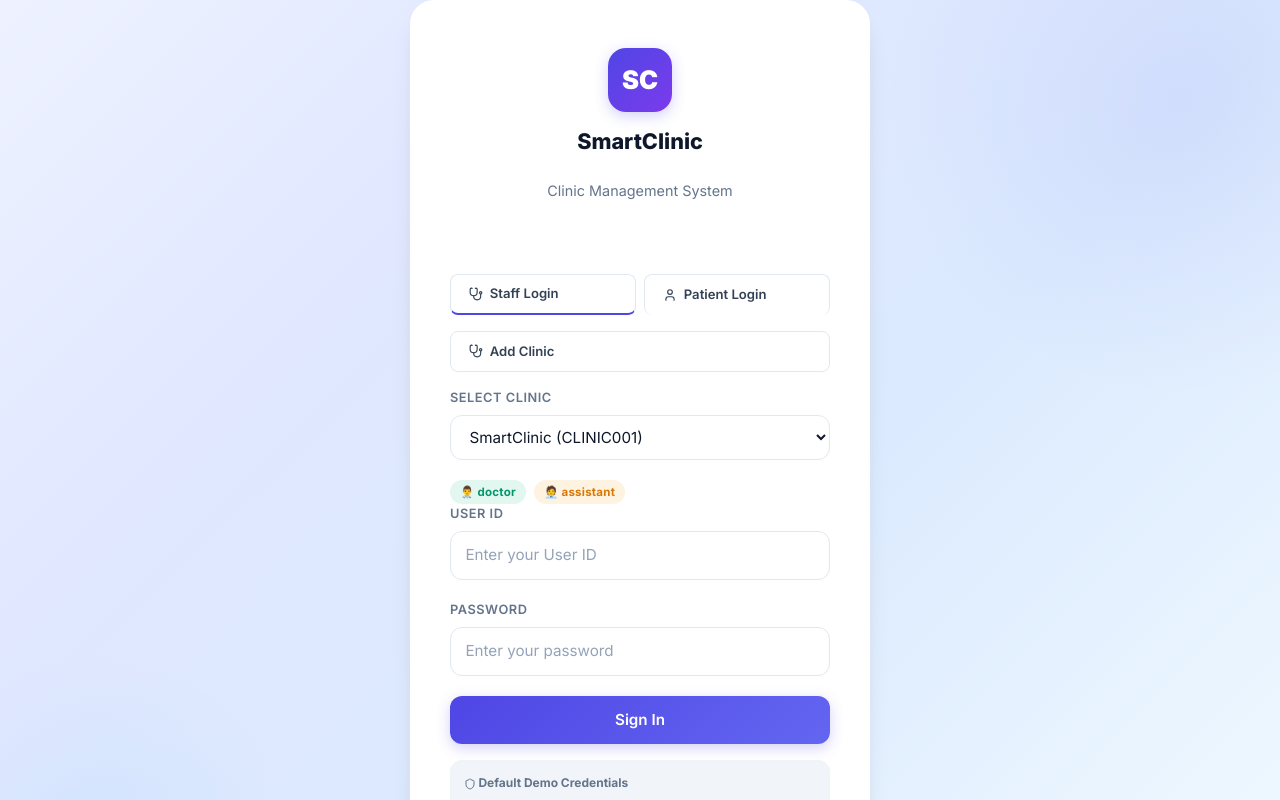
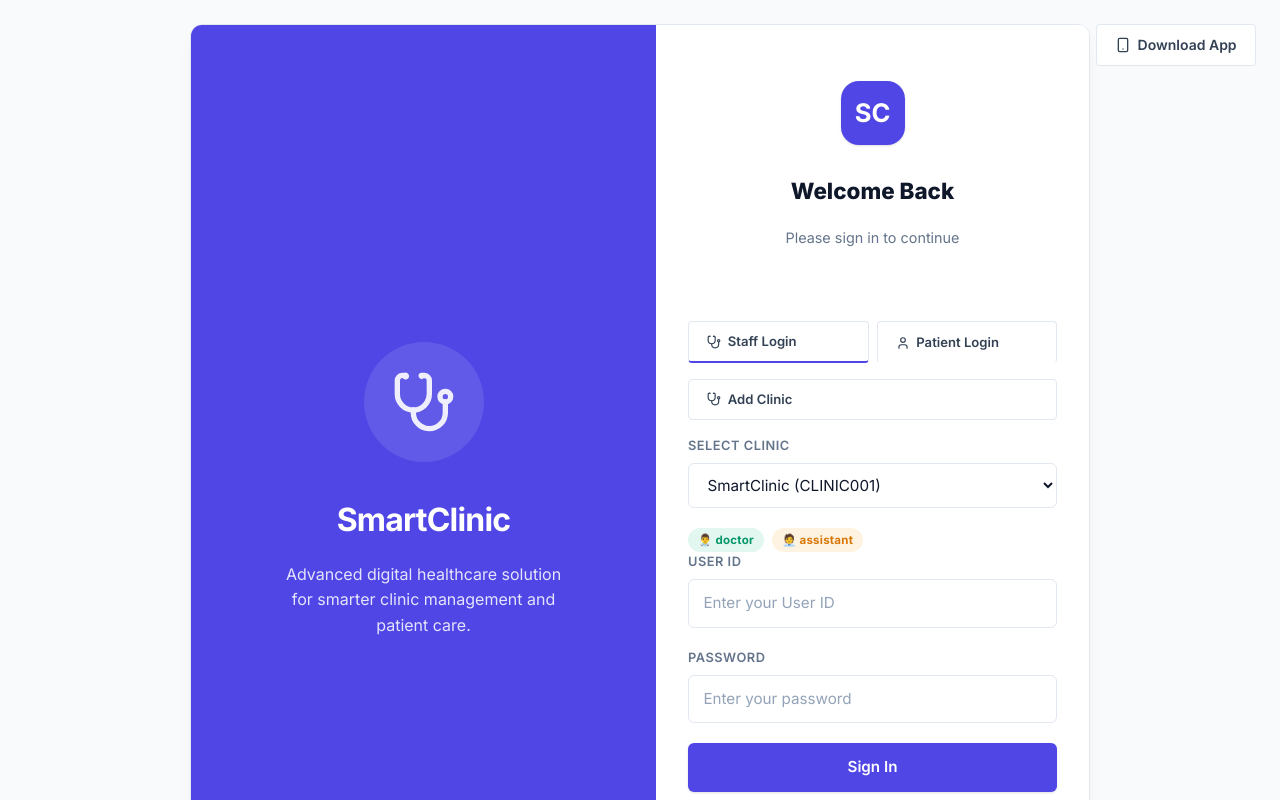
Before and after one commit to zemoo03/Clinic-Management-System, a React (Vite) app: page /login in a window 1280 px wide. Shown: the top 800 px of the page. Built offline with nearby package versions, Linux system fonts and the light colour scheme.

Commit message:
Refactor login UI for a cleaner SaaS aesthetic and add download app button

```diff
--- a/src/App.jsx
+++ b/src/App.jsx
@@ -3,7 +3,7 @@ import { AuthProvider, useAuth } from './context/AuthContext';
 import {
     LayoutDashboard, Users, Calendar, Wallet, BarChart3,
     Settings, LogOut, Stethoscope, UserCog, Shield, Pill, Package, FileText,
-    Syringe, Apple, ScanLine, Heart, User, Link2
+    Syringe, Apple, ScanLine, Heart, User, Link2, Smartphone, Download
 } from 'lucide-react';
 import { useEffect, useState } from 'react';
 import { ToastContainer } from './components/Toast';
@@ -399,6 +399,12 @@ const Login = () => {
 
     return (
         <div className="login-container">
+            {/* Download App Action */}
+            <div style={{ position: 'absolute', top: '1.5rem', right: '1.5rem', zIndex: 50 }}>
+                <button className="secondary-btn" onClick={() => alert("Downloading Mobile App...")} style={{ gap: '0.4rem' }}>
+                    <Smartphone size={16} /> <span className="hidden-mobile">Download App</span> <Download size={14} className="visible-mobile" />
+                </button>
+            </div>
             {/* ── Registration Modal ── */}
             {showRegister && (
                 <div className="modal-overlay" onClick={() => setShowRegister(false)}>
@@ -477,12 +483,25 @@ const Login = () => {
                 </div>
             )}
 
-            {/* ── Login Card ── */}
-            <div className="login-card animate-fade-in" style={{ maxWidth: 460 }}>
-                <div className="logo-container centered">
-                    <div className="logo-icon large">SC</div>
-                    <h2>SmartClinic</h2>
-                    <p className="login-subtitle">Clinic Management System</p>
+            {/* ── Login Split Layout ── */}
+            <div className="login-wrapper animate-fade-in">
+
+                {/* ── Branding Side ── */}
+                <div className="login-branding">
+                    <div className="branding-icon-container">
+                        <Stethoscope size={64} className="branding-icon" />
+                    </div>
+                    <h1>SmartClinic</h1>
+                    <p>Advanced digital healthcare solution for smarter clinic management and patient care.</p>
+                </div>
+
+                {/* ── Form Side ── */}
+                <div className="login-form-area">
+                    <div className="login-card">
+                        <div className="logo-container centered mb-6">
+                            <div className="logo-icon large" style={{ background: 'var(--primary)', color: 'white', marginBottom: '0.5rem' }}>SC</div>
+                            <h2 className="mt-2 text-xl font-bold">Welcome Back</h2>
+                            <p className="login-subtitle m-0 text-sm text-muted">Please sign in to continue</p>
                         </div>
 
                         <div className="flex gap-2 mb-4">
@@ -509,7 +528,7 @@ const Login = () => {
                             {!isPatientLogin && (
                                 <>
                                     {/* Entity Selector */}
-                            <div className="form-group">
+                                    <div className="form-group text-left">
                                         <label>Select Clinic</label>
                                         <select
                                             value={selectedEntityId}
@@ -533,13 +552,13 @@ const Login = () => {
                                 </>
                             )}
 
-                    <div className="form-group">
+                            <div className="form-group text-left">
                                 <label>{isPatientLogin ? 'Mobile Number / Patient ID' : 'User ID'}</label>
                                 <input required type="text" value={userId}
                                     onChange={(e) => setUserId(e.target.value)}
                                     placeholder={isPatientLogin ? "Enter mobile number or PAT001" : "Enter your User ID"} autoComplete="username" />
                             </div>
-                    <div className="form-group">
+                            <div className="form-group text-left">
                                 <label>{isPatientLogin ? 'Patient ID (Password)' : 'Password'}</label>
                                 <input required type="password" value={password}
                                     onChange={(e) => setPassword(e.target.value)}
@@ -566,6 +585,8 @@ const Login = () => {
                                 </p>
                             </div>
                         </form>
+                    </div>
+                </div>
             </div>
         </div>
     );
--- a/src/styles/index.css
+++ b/src/styles/index.css
@@ -8,20 +8,20 @@
     --primary: #4f46e5;
     --primary-hover: #4338ca;
     --primary-light: #eef2ff;
-    --primary-glow: rgba(79, 70, 229, 0.15);
+    --primary-glow: rgba(79, 70, 229, 0.05);
 
     /* Secondary & Accent */
     --secondary: #0ea5e9;
     --secondary-light: #e0f2fe;
-    --accent: #f43f5e;
+    --accent: #e11d48;
     --accent-light: #fff1f2;
-    --emerald: #10b981;
+    --emerald: #059669;
     --emerald-light: #d1fae5;
-    --amber: #f59e0b;
+    --amber: #d97706;
     --amber-light: #fef3c7;
 
     /* Neutrals */
-    --background: #f1f5f9;
+    --background: #f8fafc;
     --surface: #ffffff;
     --text-main: #0f172a;
     --text-secondary: #334155;
@@ -31,20 +31,20 @@
     --border-light: #f1f5f9;
 
     /* Shadows */
-    --shadow-xs: 0 1px 2px rgba(0, 0, 0, 0.04);
-    --shadow-sm: 0 1px 3px rgba(0, 0, 0, 0.06), 0 1px 2px rgba(0, 0, 0, 0.04);
-    --shadow-md: 0 4px 6px -1px rgba(0, 0, 0, 0.07), 0 2px 4px -2px rgba(0, 0, 0, 0.05);
-    --shadow-lg: 0 10px 15px -3px rgba(0, 0, 0, 0.08), 0 4px 6px -4px rgba(0, 0, 0, 0.04);
-    --shadow-xl: 0 20px 25px -5px rgba(0, 0, 0, 0.1), 0 8px 10px -6px rgba(0, 0, 0, 0.04);
-    --shadow-primary: 0 4px 14px rgba(79, 70, 229, 0.25);
-    --shadow-float: 0 8px 30px rgba(0, 0, 0, 0.12);
+    --shadow-xs: 0 1px 2px 0 rgba(0, 0, 0, 0.05);
+    --shadow-sm: 0 1px 3px 0 rgba(0, 0, 0, 0.1), 0 1px 2px -1px rgba(0, 0, 0, 0.1);
+    --shadow-md: 0 4px 6px -1px rgba(0, 0, 0, 0.1), 0 2px 4px -2px rgba(0, 0, 0, 0.1);
+    --shadow-lg: 0 10px 15px -3px rgba(0, 0, 0, 0.1), 0 4px 6px -4px rgba(0, 0, 0, 0.1);
+    --shadow-xl: 0 20px 25px -5px rgba(0, 0, 0, 0.1), 0 8px 10px -6px rgba(0, 0, 0, 0.1);
+    --shadow-primary: 0 4px 6px -1px rgba(79, 70, 229, 0.2), 0 2px 4px -2px rgba(79, 70, 229, 0.2);
+    --shadow-float: 0 12px 24px -6px rgba(0, 0, 0, 0.15);
 
     /* Dimensions */
-    --radius-sm: 0.5rem;
-    --radius: 0.75rem;
-    --radius-lg: 1rem;
-    --radius-xl: 1.25rem;
-    --radius-2xl: 1.5rem;
+    --radius-sm: 0.25rem;
+    --radius: 0.375rem;
+    --radius-lg: 0.5rem;
+    --radius-xl: 0.75rem;
+    --radius-2xl: 1rem;
     --radius-full: 9999px;
     --sidebar-width: 260px;
 
@@ -350,15 +350,15 @@ img {
 .logo-icon {
     width: 42px;
     height: 42px;
-    background: linear-gradient(135deg, var(--primary), #7c3aed);
+    background-color: var(--primary);
     color: white;
-    border-radius: 12px;
+    border-radius: 10px;
     display: flex;
     align-items: center;
     justify-content: center;
-    font-weight: 900;
+    font-weight: 700;
     font-size: 1.1rem;
-    box-shadow: var(--shadow-primary);
+    box-shadow: var(--shadow-sm);
     flex-shrink: 0;
 }
 
@@ -370,13 +370,10 @@ img {
 }
 
 .logo-text {
-    font-size: 1.25rem;
-    font-weight: 800;
-    background: linear-gradient(135deg, var(--primary), #7c3aed);
-    background-clip: text;
-    -webkit-background-clip: text;
-    -webkit-text-fill-color: transparent;
-    letter-spacing: -0.5px;
+    font-size: 1.2rem;
+    font-weight: 700;
+    color: var(--text-main);
+    letter-spacing: -0.025em;
 }
 
 /* ========================================
@@ -408,14 +405,13 @@ nav {
 }
 
 .nav-link.active {
-    background: var(--primary);
-    color: white;
-    box-shadow: var(--shadow-primary);
+    background: var(--primary-light);
+    color: var(--primary);
     font-weight: 600;
 }
 
 .nav-link.active:hover {
-    background: var(--primary-hover);
+    background: rgba(79, 70, 229, 0.15); /* Slightly darker primary-light on hover */
 }
 
 .nav-section-title {
@@ -479,13 +475,13 @@ nav {
    BUTTONS
    ======================================== */
 .primary-btn {
-    background: linear-gradient(135deg, var(--primary), #6366f1);
+    background-color: var(--primary);
     color: white;
     padding: 0.75rem 1.5rem;
     border-radius: var(--radius);
     font-weight: 600;
     font-size: 0.95rem;
-    box-shadow: var(--shadow-primary);
+    box-shadow: var(--shadow-sm);
     display: inline-flex;
     align-items: center;
     justify-content: center;
@@ -495,8 +491,7 @@ nav {
 }
 
 .primary-btn:hover {
-    transform: translateY(-1px);
-    box-shadow: 0 6px 20px rgba(79, 70, 229, 0.35);
+    background-color: var(--primary-hover);
 }
 
 .primary-btn:active {
@@ -504,13 +499,13 @@ nav {
 }
 
 .primary-btn-sm {
-    background: linear-gradient(135deg, var(--primary), #6366f1);
+    background-color: var(--primary);
     color: white;
     padding: 0.55rem 1.15rem;
     border-radius: var(--radius-sm);
     font-weight: 600;
     font-size: 0.875rem;
-    box-shadow: var(--shadow-primary);
+    box-shadow: var(--shadow-sm);
     display: inline-flex;
     align-items: center;
     gap: 0.4rem;
@@ -519,8 +514,7 @@ nav {
 }
 
 .primary-btn-sm:hover {
-    transform: translateY(-1px);
-    box-shadow: 0 4px 14px rgba(79, 70, 229, 0.3);
+    background-color: var(--primary-hover);
 }
 
 .secondary-btn {
@@ -628,16 +622,7 @@ nav {
 }
 
 .stat-card::after {
-    content: '';
-    position: absolute;
-    bottom: 0;
-    right: 0;
-    width: 80px;
-    height: 80px;
-    border-radius: 50%;
-    background: var(--primary-glow);
-    transform: translate(30%, 30%);
-    pointer-events: none;
+    display: none; /* Remove abstract glowing blob from stat cards */
 }
 
 .stat-card:hover {
@@ -646,7 +631,7 @@ nav {
 }
 
 .stat-card.luxury {
-    background: linear-gradient(135deg, #4f46e5 0%, #7c3aed 50%, #a855f7 100%);
+    background-color: var(--primary);
     color: white;
     border: none;
 }
@@ -743,7 +728,8 @@ nav {
 .form-group select:focus,
 .form-group textarea:focus {
     border-color: var(--primary);
-    box-shadow: 0 0 0 3px var(--primary-glow);
+    box-shadow: 0 0 0 3px rgba(79, 70, 229, 0.15);
+    outline: none;
 }
 
 .form-group input::placeholder,
@@ -855,7 +841,7 @@ nav {
 .patient-avatar {
     width: 48px;
     height: 48px;
-    background: linear-gradient(135deg, var(--primary-light), #dbeafe);
+    background-color: var(--primary-light);
     color: var(--primary);
     border-radius: 14px;
     display: flex;
@@ -1017,7 +1003,8 @@ nav {
 }
 
 .queue-list {
-    /* intentionally empty for structure */
+    display: flex;
+    flex-direction: column;
 }
 
 .queue-item {
@@ -1509,49 +1496,91 @@ nav {
     display: flex;
     align-items: center;
     justify-content: center;
-    background: linear-gradient(135deg, #eef2ff 0%, #e0e7ff 30%, #dbeafe 60%, #f0f9ff 100%);
+    background-color: #f8fafc; /* Clean solid background */
+    padding: 1.5rem;
     position: relative;
+}
+
+.login-wrapper {
+    display: flex;
+    width: 100%;
+    max-width: 900px;
+    min-height: 540px;
+    background: #ffffff;
+    border: 1px solid var(--border);
+    border-radius: 12px;
+    box-shadow: 0 10px 15px -3px rgba(0, 0, 0, 0.05), 0 4px 6px -2px rgba(0, 0, 0, 0.025);
     overflow: hidden;
 }
 
-.login-container::before {
-    content: '';
-    position: absolute;
-    width: 600px;
-    height: 600px;
-    background: radial-gradient(circle, rgba(79, 70, 229, 0.08) 0%, transparent 70%);
-    top: -200px;
-    right: -200px;
+.login-branding {
+    flex: 1;
+    display: none;
+    background-color: var(--primary);
+    color: white;
+    padding: 3rem;
+    flex-direction: column;
+    justify-content: center;
+    align-items: center;
+    text-align: center;
+}
+
+@media (min-width: 900px) {
+    .login-branding {
+        display: flex;
+    }
+}
+
+.branding-icon-container {
+    width: 120px;
+    height: 120px;
+    background-color: rgba(255, 255, 255, 0.1);
     border-radius: 50%;
-}
-
-.login-container::after {
-    content: '';
-    position: absolute;
-    width: 400px;
-    height: 400px;
-    background: radial-gradient(circle, rgba(14, 165, 233, 0.06) 0%, transparent 70%);
-    bottom: -150px;
-    left: -100px;
-    border-radius: 50%;
+    display: flex;
+    align-items: center;
+    justify-content: center;
+    margin-bottom: 2rem;
+}
+
+.branding-icon {
+    color: white;
+    opacity: 0.9;
+}
+
+.login-branding h1 {
+    font-size: 2rem;
+    font-weight: 700;
+    margin-bottom: 1rem;
+    letter-spacing: -0.025em;
+}
+
+.login-branding p {
+    font-size: 1rem;
+    opacity: 0.85;
+    font-weight: 400;
+    max-width: 300px;
+    line-height: 1.6;
+}
+
+.login-form-area {
+    flex: 1;
+    display: flex;
+    align-items: center;
+    justify-content: center;
+    padding: 3rem 2rem;
+    background: var(--surface);
 }
 
 .login-card {
-    padding: 2.5rem;
-    border-radius: var(--radius-2xl);
-    box-shadow: var(--shadow-xl);
     width: 100%;
-    max-width: 420px;
+    max-width: 400px;
     text-align: center;
-    background: var(--surface);
-    position: relative;
-    z-index: 1;
 }
 
 .login-card h2 {
-    font-size: 1.35rem;
+    font-size: 1.4rem;
     font-weight: 800;
-    margin-bottom: 0.5rem;
+    margin-bottom: 0.35rem;
     color: var(--text-main);
 }
 
@@ -2305,11 +2334,17 @@ nav {
         padding: 1.5rem;
         margin: 0.5rem;
         max-height: 85vh;
-    }
-
-    .login-card {
-        padding: 2rem 1.5rem;
+        width: calc(100% - 1rem); /* added explicitly for safe spacing */
+    }
+
+    .login-wrapper {
         margin: 1rem;
+        border-radius: var(--radius-xl);
+        min-height: auto;
+    }
+
+    .login-form-area {
+        padding: 2rem 1rem;
     }
 
     .toast-container {
@@ -2403,13 +2438,13 @@ nav {
 
 .sidebar-store .logo-icon.store-logo,
 .logo-icon.store-logo {
-    background: linear-gradient(135deg, #10b981, #059669);
+    background-color: var(--emerald);
 }
 
 .sidebar-store .nav-link.active {
-    background: linear-gradient(135deg, #10b981, #059669);
+    background-color: var(--emerald);
     color: white;
-    box-shadow: 0 4px 14px rgba(16, 185, 129, 0.3);
+    box-shadow: 0 4px 14px rgba(16, 185, 129, 0.2);
 }
 
 .sidebar-store .nav-link:hover:not(.active) {
@@ -2460,7 +2495,7 @@ nav {
    MEDICAL STORE — Login large logo variant
    ======================================== */
 .logo-icon.large.store-logo {
-    background: linear-gradient(135deg, #10b981, #059669);
+    background-color: var(--emerald);
 }
 
 /* Mobile responsive for entity toggle */
@@ -2700,19 +2735,19 @@ nav {
 }
 
 .doctor-badge {
-    background: linear-gradient(135deg, #eef2ff, #dbeafe);
+    background-color: var(--primary-light);
     color: var(--primary);
     border: 1px solid rgba(79, 70, 229, 0.12);
 }
 
 .assistant-badge {
-    background: linear-gradient(135deg, #d1fae5, #a7f3d0);
+    background-color: var(--emerald-light);
     color: #065f46;
     border: 1px solid rgba(16, 185, 129, 0.15);
 }
 
 .pharmacist-badge {
-    background: linear-gradient(135deg, #d1fae5, #6ee7b7);
+    background-color: var(--emerald-light);
     color: #047857;
     border: 1px solid rgba(16, 185, 129, 0.2);
 }
@@ -3155,7 +3190,7 @@ nav {
 .order-patient-avatar {
     width: 42px;
     height: 42px;
-    background: linear-gradient(135deg, var(--primary-light), #dbeafe);
+    background-color: var(--primary-light);
     color: var(--primary);
     border-radius: 12px;
     display: flex;
@@ -3186,8 +3221,7 @@ nav {
 
 .progress-fill {
     height: 100%;
-    background: linear-gradient(90deg, var(--emerald), #34d399);
-    border-radius: 3px;
+    background-color: var(--emerald);
     transition: width 0.4s ease;
 }
 
@@ -3910,14 +3944,14 @@ nav {
     padding: 1.25rem 1.5rem;
     border-radius: 18px;
     border-left: 5px solid var(--emerald);
-    background: linear-gradient(135deg, rgba(16,185,129,0.08) 0%, rgba(255,255,255,0) 60%);
+    background: rgba(16,185,129,0.08);
 }
 
 .consulting-avatar {
     width: 52px;
     height: 52px;
     border-radius: 50%;
-    background: linear-gradient(135deg, var(--emerald), #059669);
+    background-color: var(--emerald);
     color: #fff;
     display: flex;
     align-items: center;
@@ -3948,7 +3982,7 @@ nav {
     align-items: center;
     gap: 0.5rem;
     padding: 0.65rem 1.3rem;
-    background: linear-gradient(135deg, var(--emerald), #059669);
+    background-color: var(--emerald);
     color: #fff;
     border: none;
     border-radius: 12px;
```
Lines whose indentation alone changed are shown as unchanged.
